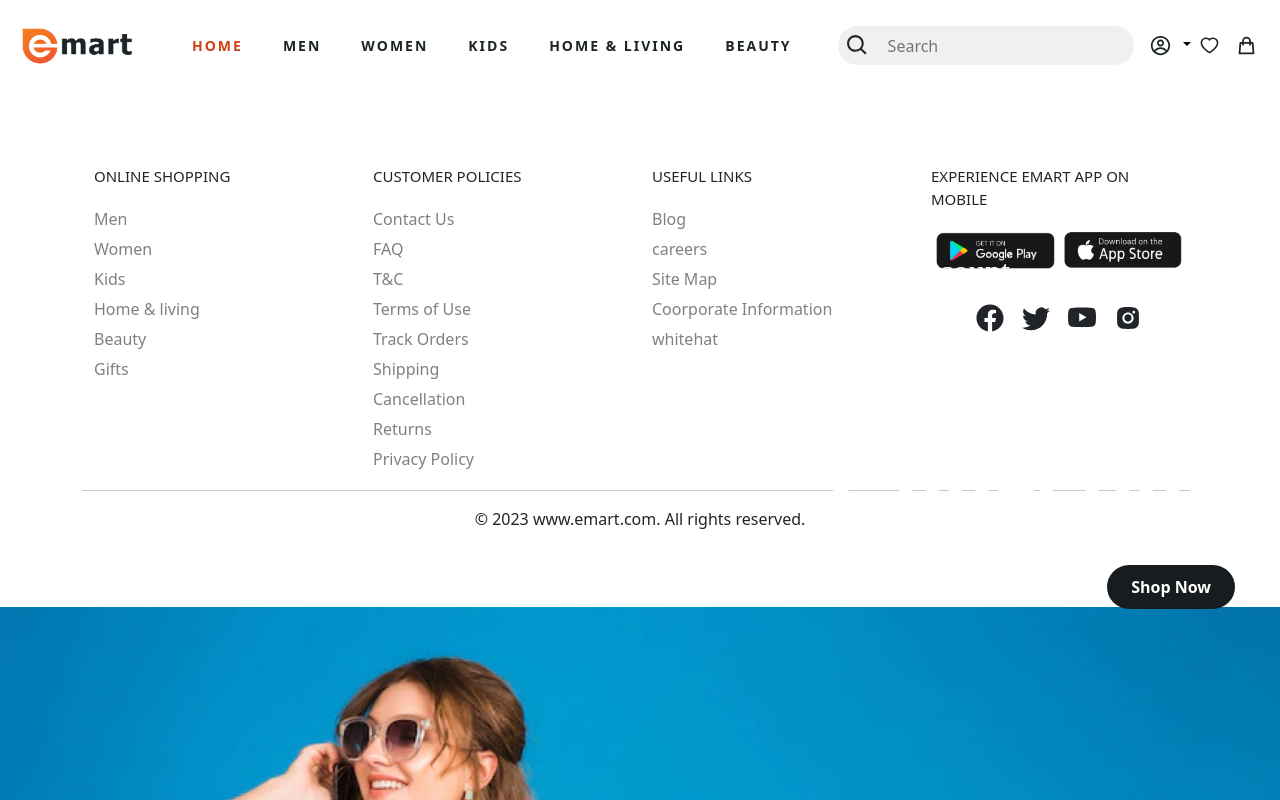
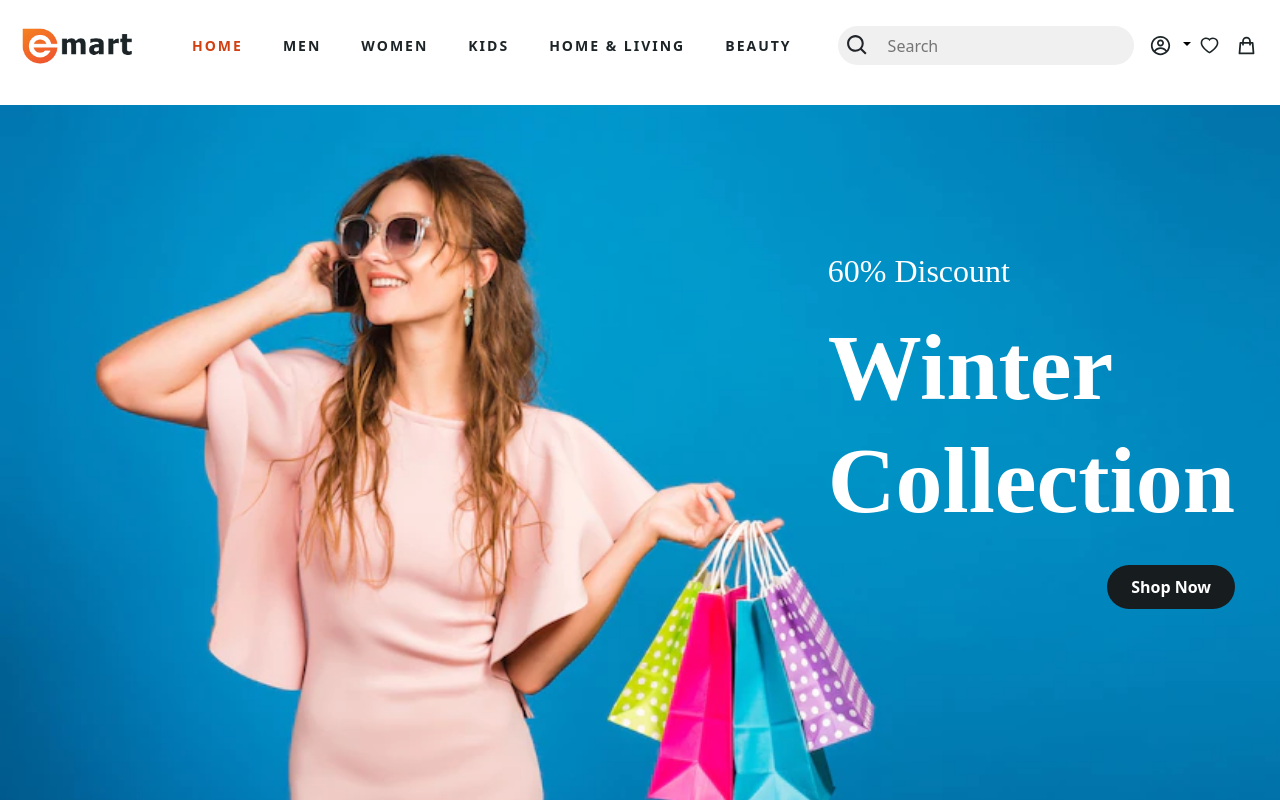
Before and after one commit to NikitaClarigo/Ecommerce-dumy, a React (Create React App) app: page /Dashboard in a window 1280 px wide. Shown: the top 800 px of the page. Built offline with nearby package versions, Linux system fonts and the light colour scheme.

Commit message:
changes 9

```diff
--- a/src/App.js
+++ b/src/App.js
@@ -11,14 +11,14 @@ import Login from './Screens/Login/Login';
 import Dashboard from './Screens/Dashboard/Dashboard';
 import Wishlist from './Screens/Wishlist/Wishlist';
 import Cart from './Screens/Cart/Cart';
-// import Home from './Screens/Home/Home';
+import Header from './Components/Header/Header';
 
 export default function App() {
   return (
     <div>
         {/* <Home /> */}
         <div className="main-body">
-          <Dashboard />
+          <Header />
           <Routes>
             <Route path='/Login' element={<Login />} />
             <Route exact path='/' element={<Dashboard />} >
```
